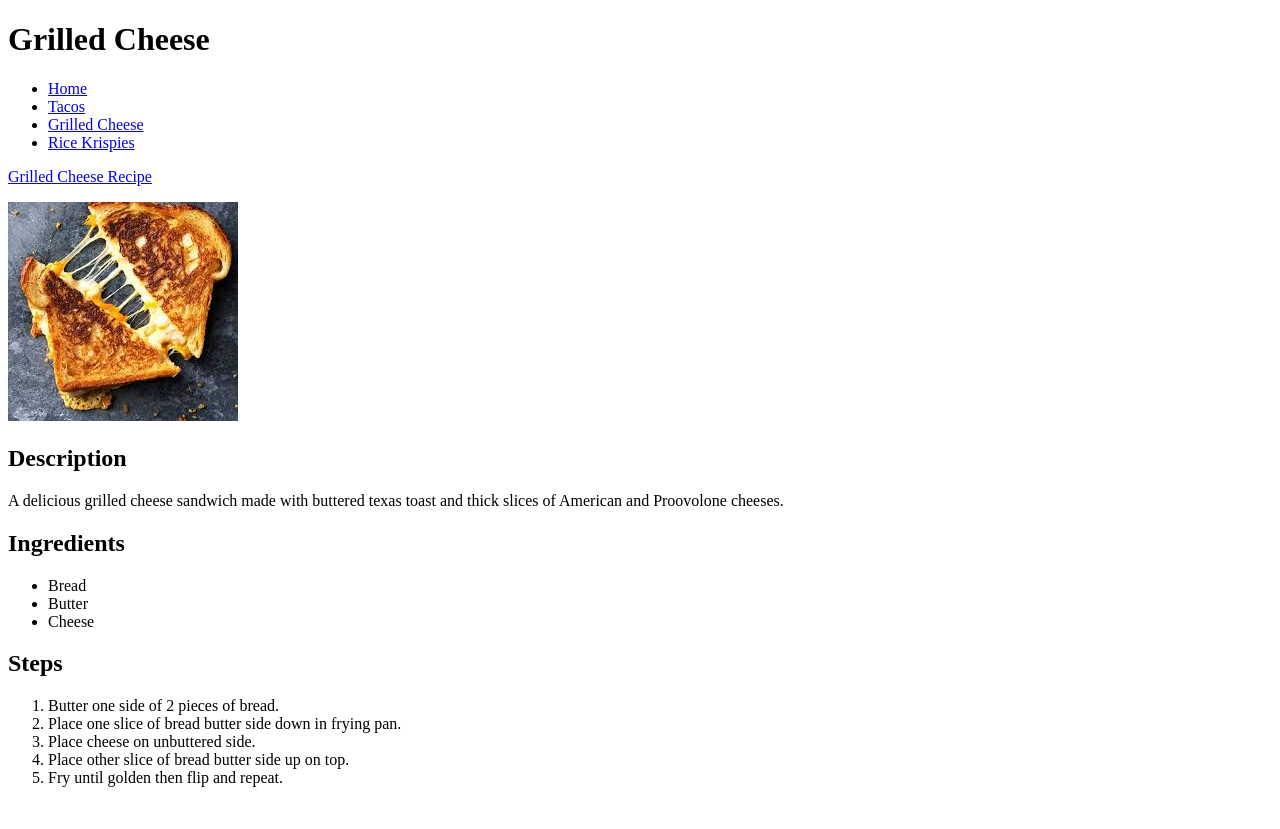
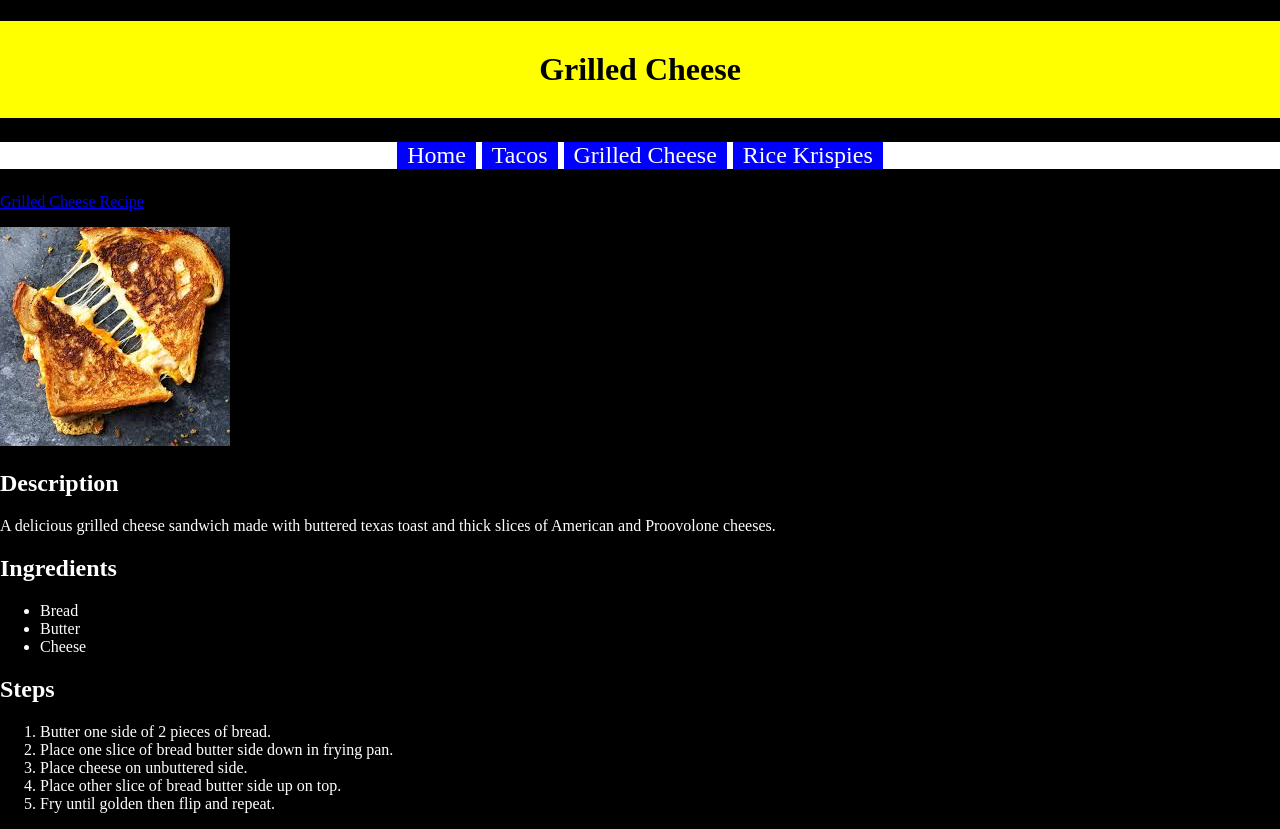
Before and after one commit to DRPBaXTeR/odin-recipes, a plain HTML site: page recipes/grilled-cheese.html in a window 1280 px wide. Before the commit the page ends 803 px from the top, so only its background shows below. Drawn offline with Linux system fonts and the light colour scheme.

Commit message:
Add Header and Navbar styles

```diff
--- a/recipes/grilled-cheese.html
+++ b/recipes/grilled-cheese.html
@@ -4,13 +4,14 @@
 <head>
     <meta charset="UTF-8">
     <meta name="viewport" content="width=device-width, initial-scale=1.0">
+    <link rel="stylesheet" href="../styles.css">
     <title>Grilled Cheese Recipe</title>
 </head>
 
 <body>
     <h1>Grilled Cheese</h1>
 
-    <ul>
+    <ul class="navbar">
         <li><a href="../index.html">Home</a></li>
         <li><a href="tacos.html">Tacos</a></li>
         <li><a href="grilled-cheese.html">Grilled Cheese</a></li>
--- /dev/null
+++ b/styles.css
@@ -0,0 +1,33 @@
+body {
+    background-color: black;
+    color: white;
+    margin: 0;
+    padding: 0;
+}
+
+h1 {
+    background-color: yellow;
+    padding: 30px;
+    color: black;
+    text-align: center;
+}
+
+.navbar {
+    background-color: white;
+    padding: 0;
+    font-size: 24px;
+    text-align: center;
+}
+
+.navbar li {
+    background-color: blue;
+    list-style-type: none;
+    display: inline-block;
+}
+
+.navbar a {
+    width: 100px;
+    color: white;
+    padding: 10px;
+    text-decoration: none;
+}
```
Also changed, not shown: index.html (+2 -1 lines), recipes/rice-krispies.html (+2 -1 lines), recipes/tacos.html (+2 -1 lines).
